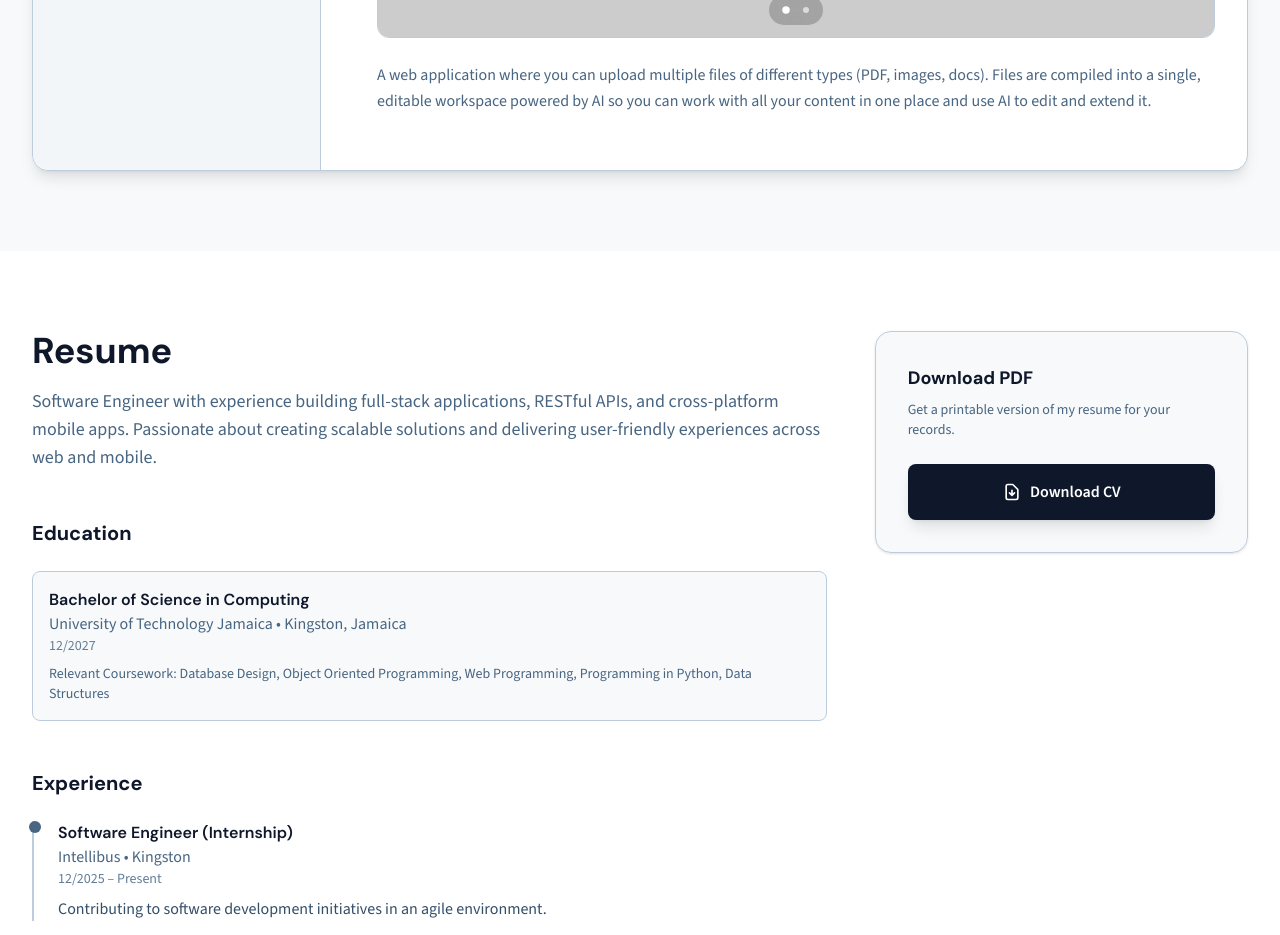
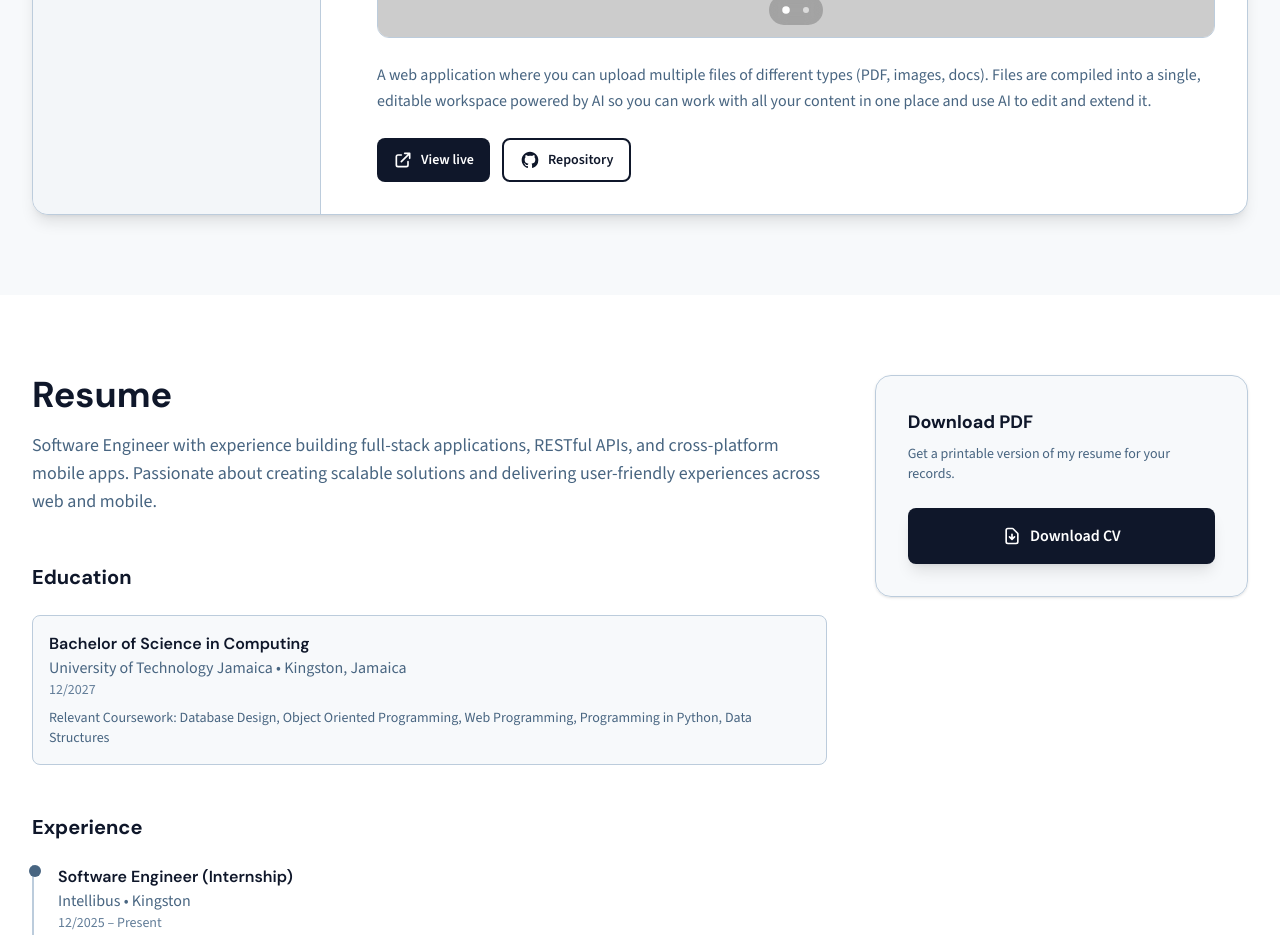
Before and after one commit to Dimmsum/personal-portfolio, a React (Vite) app: page / in a window 1280 px wide. Shown: the part 1420-2355 px from the top of the page. Built offline with nearby package versions, Linux system fonts and the light colour scheme.

Commit message:
projects component part 2.

```diff
--- a/src/components/Projects.jsx
+++ b/src/components/Projects.jsx
@@ -206,9 +206,13 @@
                         href={activeProject.liveUrl}
                         target="_blank"
                         rel="noopener noreferrer"
-                        className="inline-flex items-center rounded-lg bg-navy-950 px-4 py-2.5 text-sm font-semibold text-white hover:bg-navy-900 transition-colors"
+                        className="inline-flex items-center gap-2 rounded-lg bg-navy-950 px-4 py-2.5 text-sm font-semibold text-white hover:bg-navy-900 transition-colors"
+                        aria-label="View live deployment"
                       >
-                        View Live
+                        <svg className="h-5 w-5 shrink-0" fill="none" viewBox="0 0 24 24" stroke="currentColor" strokeWidth={2}>
+                          <path strokeLinecap="round" strokeLinejoin="round" d="M10 6H6a2 2 0 00-2 2v10a2 2 0 002 2h10a2 2 0 002-2v-4M14 4h6m0 0v6m0-6L10 14" />
+                        </svg>
+                        View live
                       </a>
                     )}
                     {activeProject.githubUrl && activeProject.githubUrl !== "#" && (
@@ -216,9 +220,13 @@
                         href={activeProject.githubUrl}
                         target="_blank"
                         rel="noopener noreferrer"
-                        className="inline-flex items-center rounded-lg border-2 border-navy-950 px-4 py-2.5 text-sm font-semibold text-navy-950 hover:bg-navy-950 hover:text-white transition-colors"
+                        className="inline-flex items-center gap-2 rounded-lg border-2 border-navy-950 px-4 py-2.5 text-sm font-semibold text-navy-950 hover:bg-navy-950 hover:text-white transition-colors"
+                        aria-label="View GitHub repository"
                       >
-                        GitHub
+                        <svg className="h-5 w-5 shrink-0" fill="currentColor" viewBox="0 0 24 24" aria-hidden="true">
+                          <path fillRule="evenodd" d="M12 2C6.477 2 2 6.484 2 12.017c0 4.425 2.865 8.18 6.839 9.504.5.092.682-.217.682-.483 0-.237-.008-.868-.013-1.703-2.782.605-3.369-1.343-3.369-1.343-.454-1.158-1.11-1.466-1.11-1.466-.908-.62.069-.608.069-.608 1.003.07 1.531 1.032 1.531 1.032.892 1.53 2.341 1.088 2.91.832.092-.647.35-1.088.636-1.338-2.22-.253-4.555-1.113-4.555-4.951 0-1.093.39-1.988 1.029-2.688-.103-.253-.446-1.272.098-2.65 0 0 .84-.27 2.75 1.026A9.564 9.564 0 0112 6.844c.85.004 1.705.115 2.504.337 1.909-1.296 2.747-1.027 2.747-1.027.546 1.379.202 2.398.1 2.651.64.7 1.028 1.595 1.028 2.688 0 3.848-2.339 4.695-4.566 4.943.359.309.678.92.678 1.855 0 1.338-.012 2.419-.012 2.747 0 .268.18.58.688.482A10.019 10.019 0 0022 12.017C22 6.484 17.522 2 12 2z" clipRule="evenodd" />
+                        </svg>
+                        Repository
                       </a>
                     )}
                   </div>
--- a/src/data/projects.js
+++ b/src/data/projects.js
@@ -10,8 +10,8 @@
     summary:
       "A web application where you can upload multiple files of different types (PDF, images, docs). Files are compiled into a single, editable workspace powered by AI so you can work with all your content in one place and use AI to edit and extend it.",
     techStack: ["Vite", "Supabase", "Gemini AI"],
-    liveUrl: "#",
-    githubUrl: "#",
+    liveUrl: "https://notesreadily.vercel.app",
+    githubUrl: "https://github.com/Dimmsum/readily-web",
     screenshots: [
       "https://placehold.co/800x450/1e3a5f/ffffff?text=Readily+1",
       "https://placehold.co/800x450/243b53/ffffff?text=Readily+2",
```
